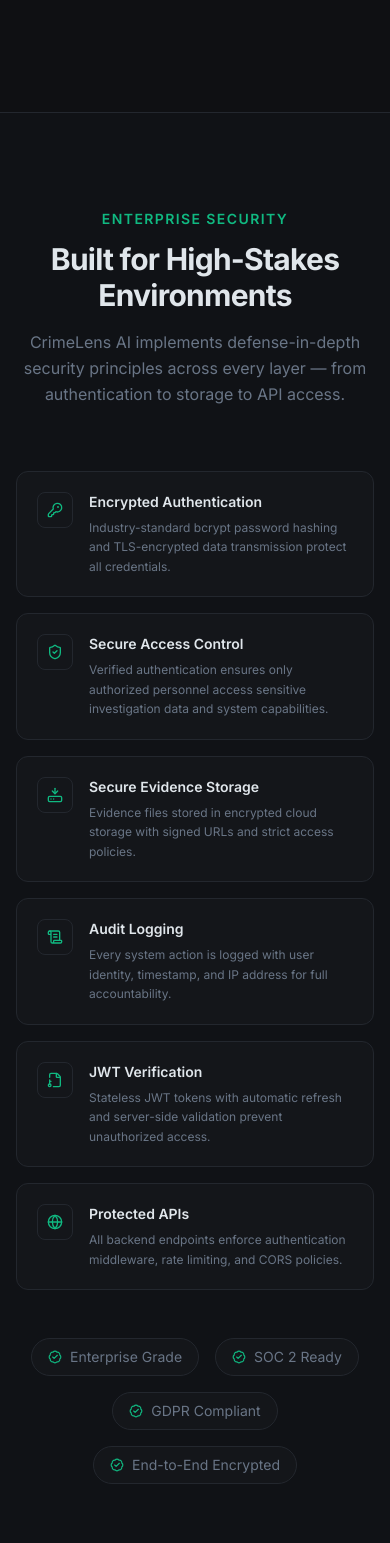
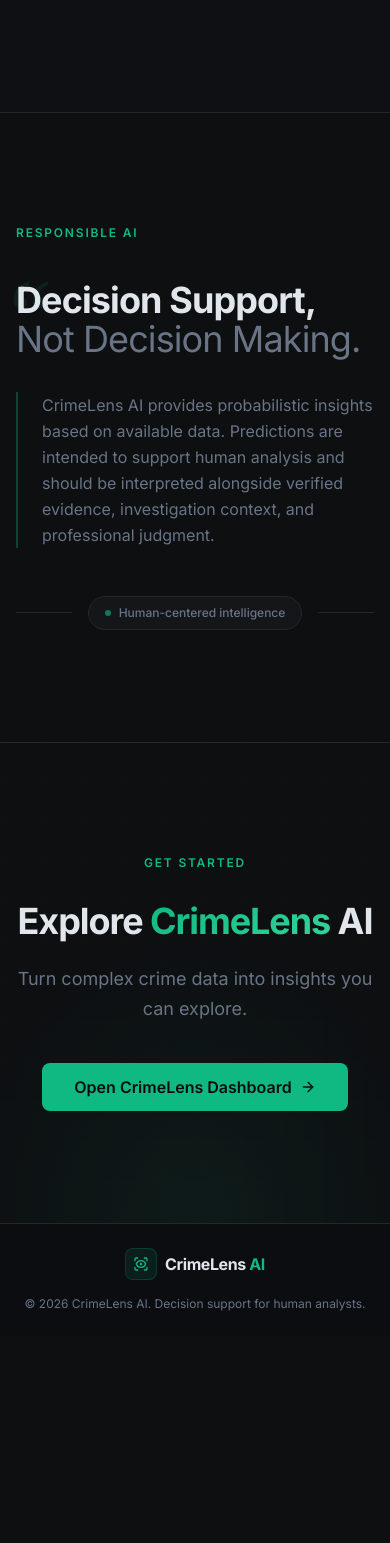
Before and after one commit to its-sudharshan-45/CrimeLens-AI, a React (Vite) app in the folder frontend/: page / in a window 390 px wide. Shown: the part 4765-6308 px from the top of the page. After the commit the page ends 6101 px from the top, so only its background shows below. Built offline with nearby package versions, Linux system fonts and the light colour scheme; no server answers.

Commit message:
feat: Repurpose SecuritySection into ResponsibleAISection with updated messaging and layout

```diff
--- a/frontend/src/components/landing/SecuritySection.tsx
+++ b/frontend/src/components/landing/SecuritySection.tsx
@@ -1,95 +1,49 @@
-import {
-  KeyRound,
-  ShieldCheck,
-  HardDriveDownload,
-  ScrollText,
-  FileKey,
-  Globe,
-  BadgeCheck,
-} from 'lucide-react';
-
-const securityFeatures = [
-  {
-    icon: KeyRound,
-    title: 'Encrypted Authentication',
-    description: 'Industry-standard bcrypt password hashing and TLS-encrypted data transmission protect all credentials.',
-  },
-  {
-    icon: ShieldCheck,
-    title: 'Secure Access Control',
-    description: 'Verified authentication ensures only authorized personnel access sensitive investigation data and system capabilities.',
-  },
-  {
-    icon: HardDriveDownload,
-    title: 'Secure Evidence Storage',
-    description: 'Evidence files stored in encrypted cloud storage with signed URLs and strict access policies.',
-  },
-  {
-    icon: ScrollText,
-    title: 'Audit Logging',
-    description: 'Every system action is logged with user identity, timestamp, and IP address for full accountability.',
-  },
-  {
-    icon: FileKey,
-    title: 'JWT Verification',
-    description: 'Stateless JWT tokens with automatic refresh and server-side validation prevent unauthorized access.',
-  },
-  {
-    icon: Globe,
-    title: 'Protected APIs',
-    description: 'All backend endpoints enforce authentication middleware, rate limiting, and CORS policies.',
-  },
-];
+// Repurposed as ResponsibleAISection — "Decision Support, Not Decision Making."
 
 export function SecuritySection() {
   return (
-    <section id="security" className="py-24 bg-secondary/20 section-divider">
+    <section id="responsible-ai" className="landing-section section-divider">
       <div className="max-w-7xl mx-auto px-4 sm:px-6 lg:px-8">
-        {/* Header */}
-        <div className="text-center mb-16">
-          <p className="text-sm font-semibold text-emerald-500 tracking-widest uppercase mb-3">
-            Enterprise Security
+        <div className="max-w-3xl mx-auto">
+          {/* Eyebrow */}
+          <p className="text-xs font-semibold text-emerald-500 tracking-[0.15em] uppercase mb-10">
+            Responsible AI
           </p>
-          <h2 className="heading-lg text-foreground mb-4">
-            Built for High-Stakes Environments
-          </h2>
-          <p className="text-muted-foreground max-w-2xl mx-auto text-base leading-relaxed">
-            CrimeLens AI implements defense-in-depth security principles across every layer —
-            from authentication to storage to API access.
-          </p>
-        </div>
 
-        {/* Security tiles */}
-        <div className="grid grid-cols-1 sm:grid-cols-2 lg:grid-cols-3 gap-4 mb-12">
-          {securityFeatures.map((feature) => (
+          {/* Large quote */}
+          <blockquote className="relative">
+            {/* Quote mark */}
             <div
-              key={feature.title}
-              className="bg-card border border-border rounded-xl p-5 hover:border-emerald-500/20 transition-all duration-200 group"
+              className="absolute -top-4 -left-2 text-[96px] leading-none text-emerald-500/10 font-serif select-none pointer-events-none"
+              aria-hidden="true"
             >
-              <div className="flex items-start gap-4">
-                <div className="w-9 h-9 rounded-lg bg-emerald-500/8 border border-emerald-500/12 flex items-center justify-center shrink-0 group-hover:bg-emerald-500/12 transition-colors">
-                  <feature.icon size={16} className="text-emerald-500" />
-                </div>
-                <div>
-                  <h3 className="text-sm font-semibold text-foreground mb-1.5">{feature.title}</h3>
-                  <p className="text-xs text-muted-foreground leading-relaxed">{feature.description}</p>
-                </div>
-              </div>
+              &ldquo;
             </div>
-          ))}
-        </div>
 
-        {/* Certification badge row */}
-        <div className="flex flex-wrap items-center justify-center gap-4">
-          {['Enterprise Grade', 'SOC 2 Ready', 'GDPR Compliant', 'End-to-End Encrypted'].map((cert) => (
-            <div
-              key={cert}
-              className="flex items-center gap-2 px-4 py-2 rounded-full bg-card border border-border text-sm text-muted-foreground"
-            >
-              <BadgeCheck size={14} className="text-emerald-500" />
-              {cert}
+            <h2 className="text-4xl md:text-5xl lg:text-[52px] font-bold tracking-[-0.025em] leading-[1.1] text-foreground mb-8 relative">
+              Decision Support,{' '}
+              <span className="text-muted-foreground font-normal">Not Decision Making.</span>
+            </h2>
+          </blockquote>
+
+          {/* Disclaimer */}
+          <div className="border-l-2 border-emerald-500/30 pl-6">
+            <p className="text-base text-muted-foreground leading-relaxed max-w-2xl">
+              CrimeLens AI provides probabilistic insights based on available data. Predictions are
+              intended to support human analysis and should be interpreted alongside verified evidence,
+              investigation context, and professional judgment.
+            </p>
+          </div>
+
+          {/* Subtle visual separator */}
+          <div className="mt-12 flex items-center gap-4">
+            <div className="flex-1 h-px bg-border" />
+            <div className="flex items-center gap-2 px-4 py-2 rounded-full bg-secondary/40 border border-border">
+              <div className="w-1.5 h-1.5 rounded-full bg-emerald-500/60" />
+              <span className="text-xs text-muted-foreground font-medium">Human-centered intelligence</span>
             </div>
-          ))}
+            <div className="flex-1 h-px bg-border" />
+          </div>
         </div>
       </div>
     </section>
```
